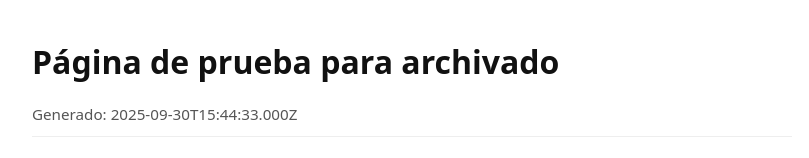
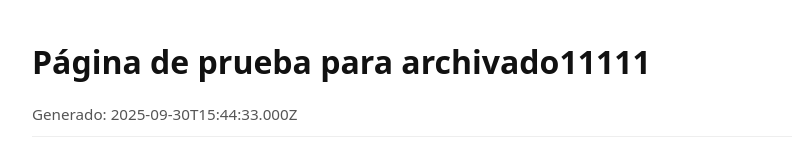
Before and after one commit to RUSSELL2255/Archivo-html, a plain HTML site: page index.html in a window 1280 px wide. Shown: the top 158 px of the page, without its empty margins (228-1037 px from the left). Drawn offline with Linux system fonts and the light colour scheme.

Commit message:
Update index.html

```diff
--- a/index.html
+++ b/index.html
@@ -29,7 +29,7 @@
 </head>
 <body>
   <header>
-    <h1>Página de prueba para archivado</h1>
+    <h1>Página de prueba para archivado11111</h1>
     <div class="muted">Generado: <time id="generated-time"></time></div>
   </header>
 
```
